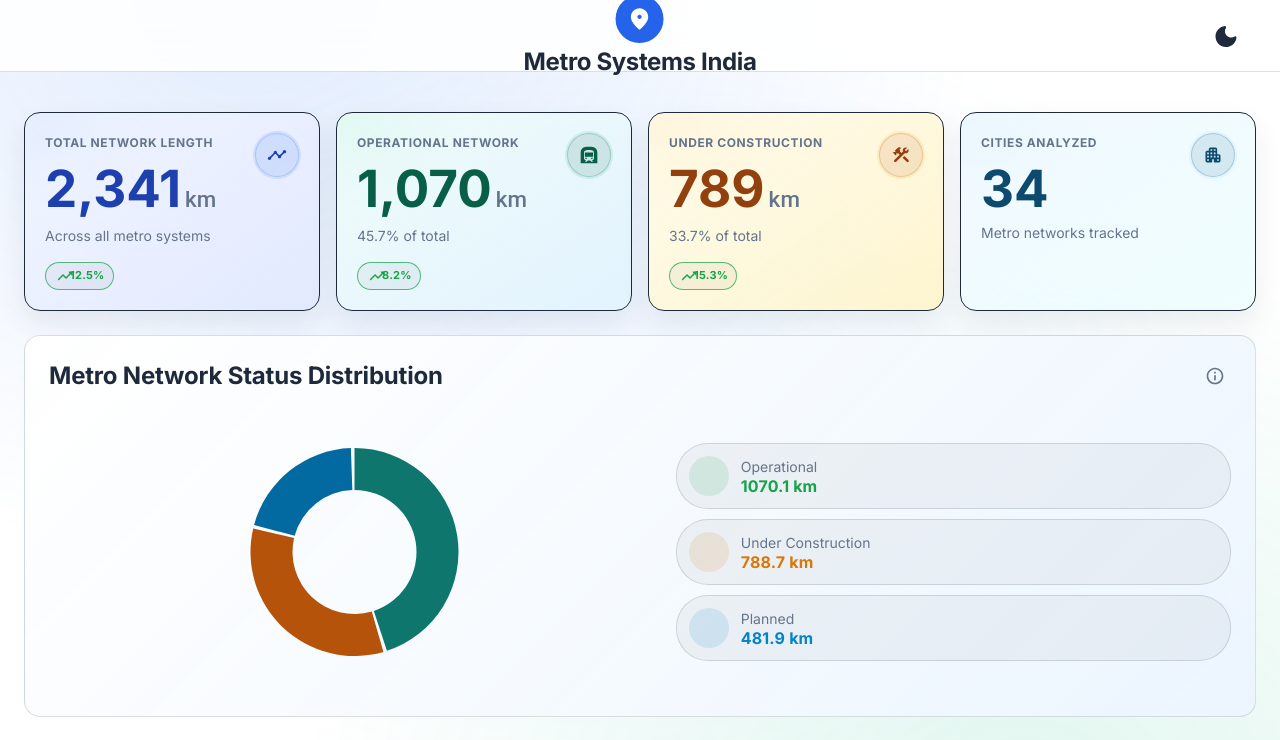
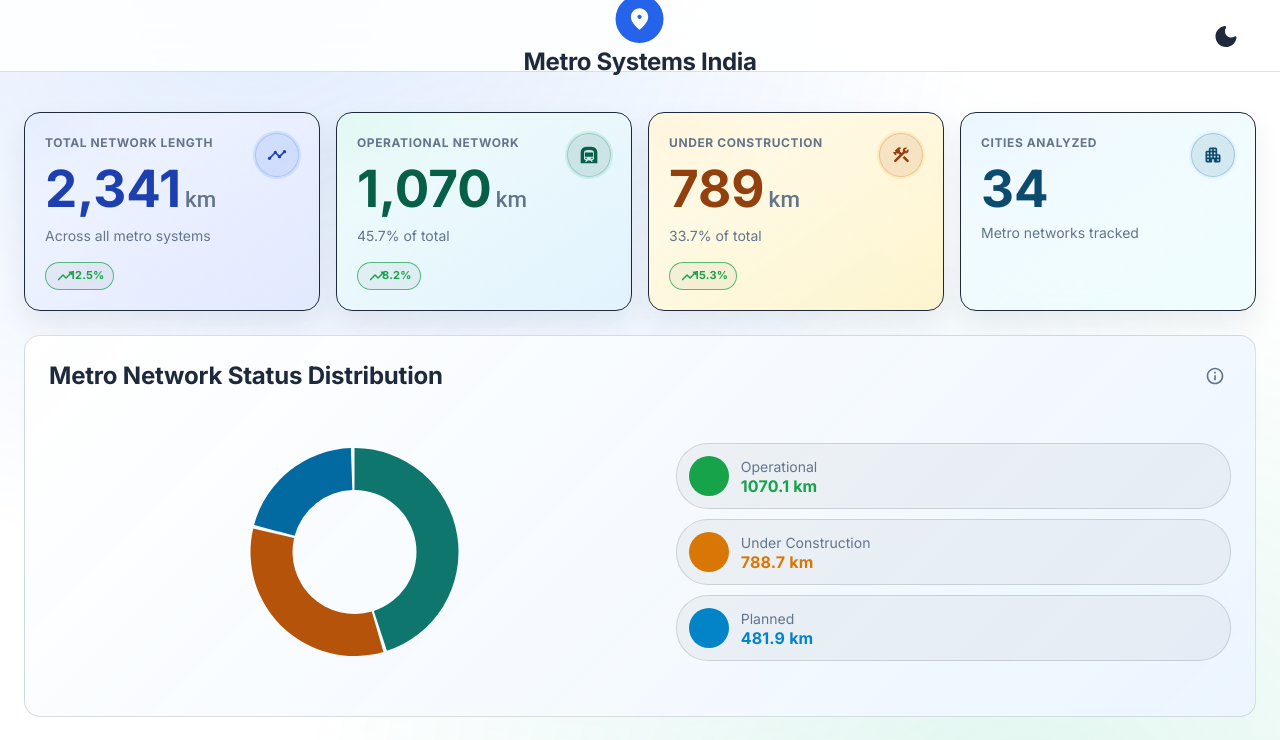
Before and after one commit to nbodd/metrosystems-india, a React (Vite) app: page / in a window 1280 px wide. Shown: the top 740 px of the page. Built offline with nearby package versions, Linux system fonts and the light colour scheme.

Commit message:
Fix opacity in MetricDisplay icon container from 0.12 to 1

```diff
--- a/src/components/AnalyticsCharts.jsx
+++ b/src/components/AnalyticsCharts.jsx
@@ -305,7 +305,7 @@ function MetricDisplay({ label, value, unit = 'km', color, icon: Icon, compact =
       }}
     >
       {Icon && (
-        <Box sx={{ width: compact ? 32 : 40, height: compact ? 32 : 40, borderRadius: 1.5, bgcolor: resolvedColor, opacity: 0.12, display: 'grid', placeItems: 'center' }}>
+        <Box sx={{ width: compact ? 32 : 40, height: compact ? 32 : 40, borderRadius: 1.5, bgcolor: resolvedColor, opacity: 1, display: 'grid', placeItems: 'center' }}>
           <Icon sx={{ fontSize: compact ? 16 : 20, color: resolvedColor }} />
         </Box>
       )}
```
